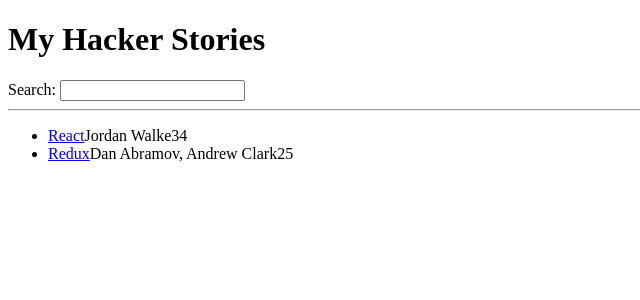
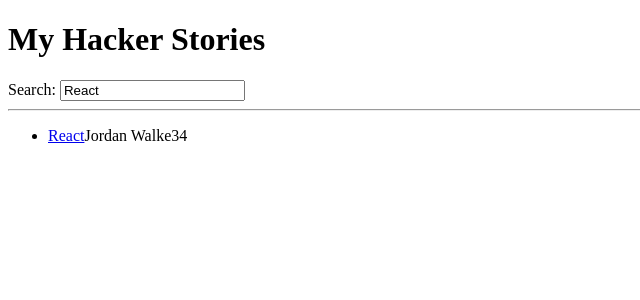
Before and after one commit to rianrainey/hacker-stories, a React (Vite) app: page / in a window 1280 px wide. Shown: the top 300 px of the page, without its empty margins (0-640 px from the left). Built offline with nearby package versions, Linux system fonts and the light colour scheme.

Commit message:
Controlled components complete

```diff
--- a/src/App.tsx
+++ b/src/App.tsx
@@ -12,7 +12,7 @@ type Story = {
 const App = () => {
   console.log('App renders');
 
-  const [searchTerm, setSearchTerm] = React.useState('');
+  const [searchTerm, setSearchTerm] = React.useState('React');
   const handleSearch = (event:React.ChangeEvent<HTMLInputElement>) => {
     console.log('In app: ' + event.target.value);
     setSearchTerm(event.target.value);
@@ -41,7 +41,7 @@ const App = () => {
   return (
     <div>
       <h1>My Hacker Stories</h1>
-      <Search onSearch={handleSearch}/>
+      <Search onSearch={handleSearch} searchTerm={searchTerm}/>
       <hr />
       <List list={searchedStories}/>
     </div>
@@ -50,6 +50,7 @@ const App = () => {
 
 type searchProps = {
   onSearch: (element: React.ChangeEvent<HTMLInputElement>) => void;
+  searchTerm: string
 }
 const Search = (props:searchProps) => {
   console.log('Search renders');
@@ -57,7 +58,7 @@ const Search = (props:searchProps) => {
   return (
     <div>
       <label htmlFor="search" >Search: </label> {/* htmlFor allows clicking on label to put focus in input#search */}
-      <input id="search" type="text" onChange={props.onSearch} />
+      <input id="search" type="text" value={props.searchTerm} onChange={props.onSearch} />
     </div>
   )
 }
```
